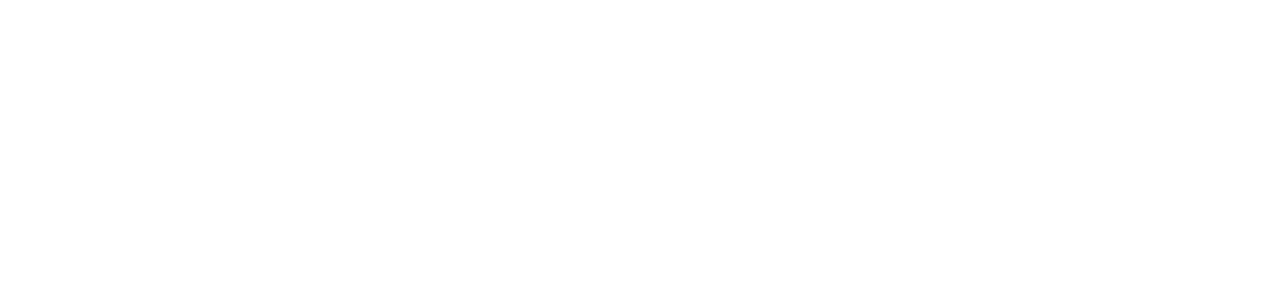
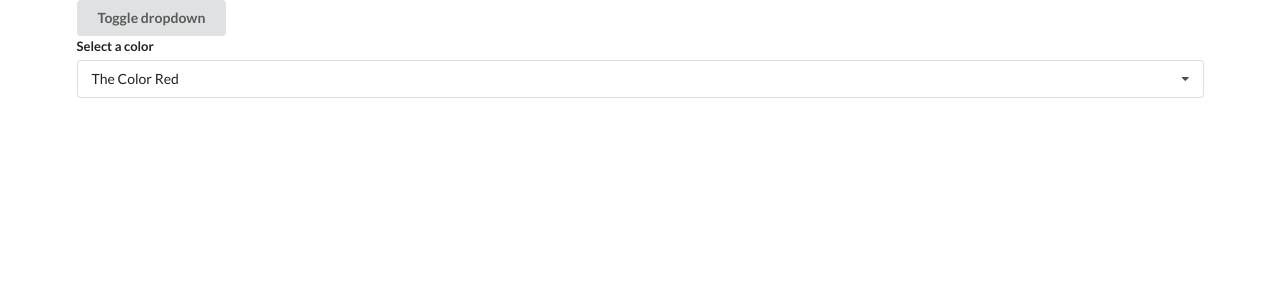
Before and after one commit to uditmehra80/hooks, a React (Create React App) app: page / in a window 1280 px wide. Shown: the top 300 px of the page. Built offline with nearby package versions, Linux system fonts and the light colour scheme.

Commit message:
Added dropdown

```diff
--- a/src/App.js
+++ b/src/App.js
@@ -1,11 +1,36 @@
-import React from "react";
+import React, { useState } from "react";
 import Accordion from "./components/Accordion";
 import Search from "./components/Search";
+import Dropdown from "./components/Dropdown";
 
+const options = [
+  {
+    label: 'The Color Red',
+    value: 'red'
+  },
+  {
+    label: 'The Color Green',
+    value: 'green'
+  },
+  {
+    label: 'The Shade of Blue',
+    value: 'blue'
+  }
+];
 
 function App() {
+
+  const [selectedColor, setSelectedColor] = useState(options[0]);
+  const [showDropdown, setShowDropdown] = useState(true);
+
   return (
     <div className="ui container">
+      <button className="ui button" onClick={() => setShowDropdown(!showDropdown)}>Toggle dropdown</button>
+      {showDropdown
+        ?
+        <Dropdown onSelectedChange={setSelectedColor} selectedColor={selectedColor} options={options} />
+        : null
+      }
       {/* <Accordion /> */}
       {/* <Search /> */}
     </div>
--- /dev/null
+++ b/src/components/Dropdown.js
@@ -0,0 +1,57 @@
+import React, { useState, useEffect, useRef } from 'react';
+
+const Dropdown = ({ options, selectedColor, onSelectedChange }) => {
+
+    const [open, setOpen] = useState(false);
+    const ref = useRef();
+
+    useEffect(() => {
+
+        const onBodyClick = (event) => {
+            if (ref.current.contains(event.target)) {
+                return;
+            }
+            setOpen(false);
+        }
+
+        document.body.addEventListener('click', onBodyClick);
+
+        return () => {
+            document.body.removeEventListener('click', onBodyClick);
+        }
+    }, []);
+
+    const renderedOptions = options.map((option, index) => {
+        if (option.value === selectedColor.value) {
+            return null;
+        }
+        return (
+            <div key={option.label} className='item' onClick={() => onSelectedChange(option)}>
+                {option.label}
+            </div>
+        )
+    });
+
+
+
+    return (<>
+        <br />
+        <div ref={ref} className='ui form'>
+            <div className='field'>
+                <label className='label'>Select a color</label>
+                <div onClick={() => setOpen(!open)} className={`ui selection dropdown ${open ? 'visible active' : ''}`}>
+                    <i className='dropdown icon'></i>
+                    <div className='text'>
+                        {selectedColor.label}
+                    </div>
+                    <div className={`menu ${open ? 'visible transition' : ''}`}>
+                        {renderedOptions}
+                    </div>
+                </div>
+            </div>
+        </div>
+    </>
+    );
+}
+
+export default Dropdown;
```
